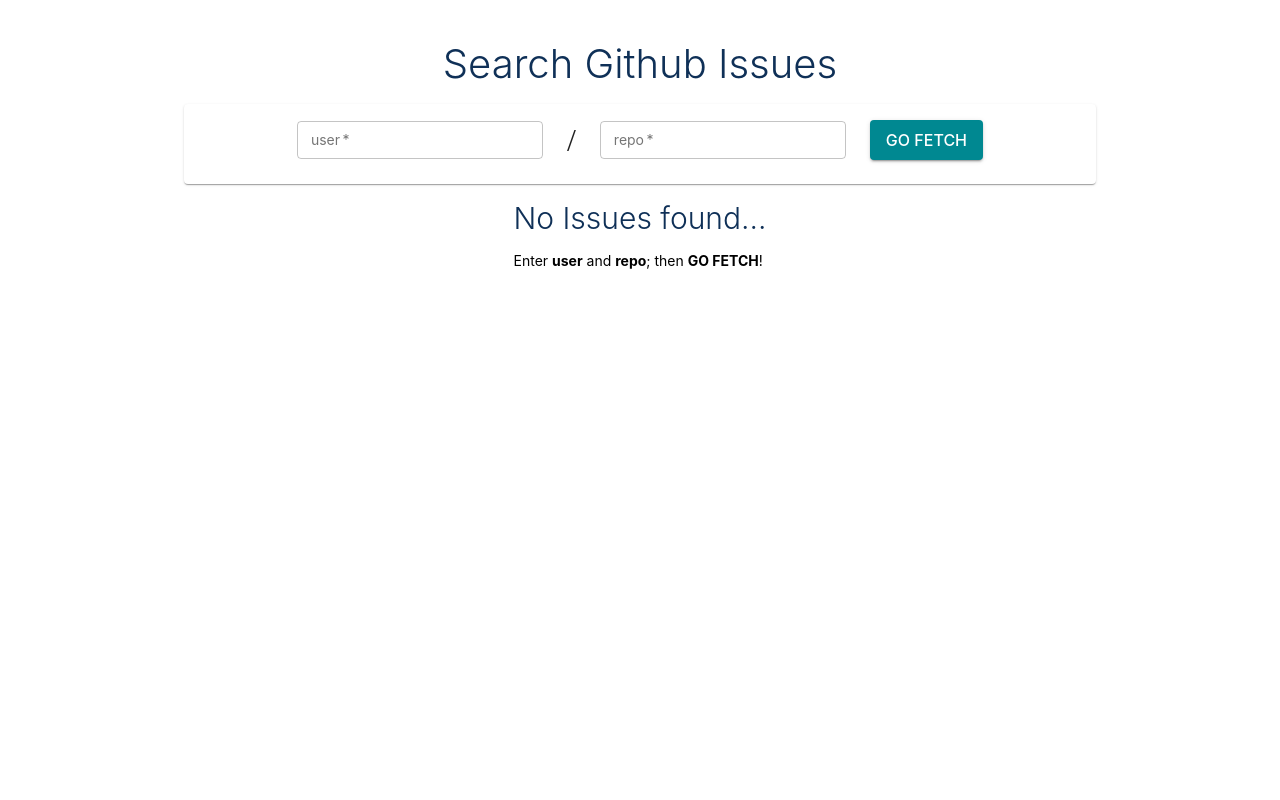
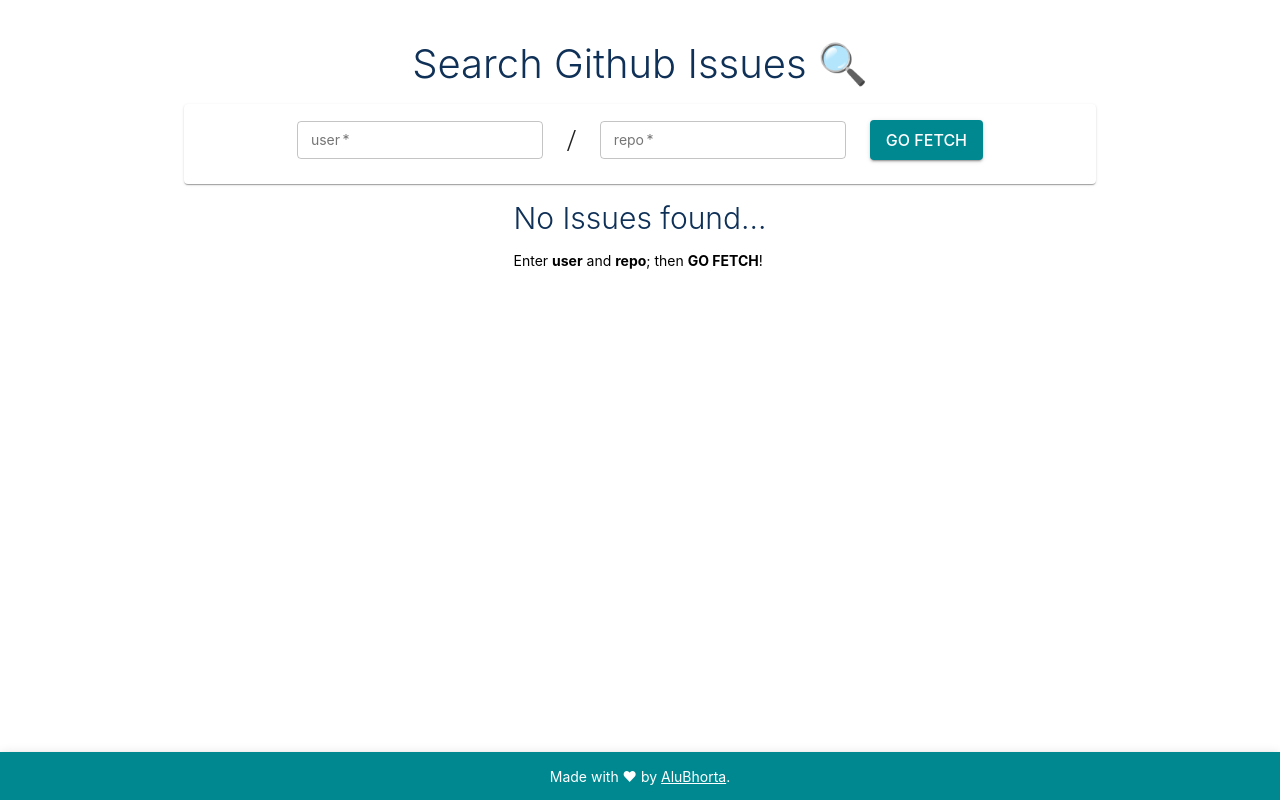
Before and after one commit to AluBhorta/cactus-frontend-assignment, a React (Create React App) app: page / in a window 1280 px wide. Built offline with nearby package versions, Linux system fonts and the light colour scheme.

Commit message:
fix warnings add footer add gh-pages

```diff
--- a/src/app.tsx
+++ b/src/app.tsx
@@ -1,10 +1,10 @@
 import React, { useState } from "react";
-import { Box, Container, Typography } from "@material-ui/core";
+import { AppBar, Box, Container, Typography } from "@material-ui/core";
 
 import IssueForm from "./components/issue-form";
 import IssueList from "./components/issue-list";
 import NoResults from "./components/no-results";
-
+import Footer from "./components/footer";
 
 function App() {
     const [user, setUser] = useState("");
@@ -21,7 +21,7 @@
                 <Container maxWidth="md">
                     <div className="text-center mb">
                         <Typography variant="h1" color="secondary">
-                            Search Github Issues
+                            Search Github Issues {" 🔍"}
                         </Typography>
                     </div>
 
@@ -33,6 +33,8 @@
                         <NoResults />
                     )}
                 </Container>
+
+                <Footer />
             </Box>
         </>
     );
--- a/src/components/comment-item.tsx
+++ b/src/components/comment-item.tsx
@@ -22,14 +22,14 @@
                     }}
                 >
                     <div>
-                        <Typography>
+                        <Typography component={"span"}>
                             <div>
                                 By <strong>{comment.user.login}</strong> |{" "}
                                 {toMomentAgo(comment.created_at)}
                             </div>
                         </Typography>
 
-                        <Typography noWrap={false}>
+                        <Typography component={"span"} noWrap={false}>
                             <ReactMarkdown allowDangerousHtml>
                                 {comment.body}
                             </ReactMarkdown>
--- /dev/null
+++ b/src/components/footer.tsx
@@ -0,0 +1,33 @@
+import { AppBar, Toolbar, Typography } from "@material-ui/core";
+import React from "react";
+
+const Footer: React.FC = () => {
+    return (
+        <>
+            <AppBar
+                position="fixed"
+                style={{
+                    top: "auto",
+                    bottom: 0,
+                }}
+            >
+                <Toolbar variant="dense">
+                    <div style={{ margin: "auto" }}>
+                        <Typography color="inherit">
+                            Made with {"❤"} by{" "}
+                            <a
+                                style={{ color: "#fff" }}
+                                href="http://github.com/AluBhorta"
+                            >
+                                AluBhorta
+                            </a>
+                            .
+                        </Typography>
+                    </div>
+                </Toolbar>
+            </AppBar>
+        </>
+    );
+};
+
+export default Footer;
--- a/src/components/issue-item.tsx
+++ b/src/components/issue-item.tsx
@@ -29,7 +29,11 @@
                 >
                     <Grid container>
                         <Grid item xs={12}>
-                            <Typography variant="h2" color="secondary">
+                            <Typography
+                                component={"span"}
+                                variant="h2"
+                                color="secondary"
+                            >
                                 <ReactMarkdown allowDangerousHtml>
                                     {issue.title}
                                 </ReactMarkdown>
@@ -37,7 +41,7 @@
                         </Grid>
 
                         <Grid item>
-                            <Typography>
+                            <Typography component={"span"}>
                                 By <strong>{issue.user.login}</strong> |{" "}
                                 {toMomentAgo(issue.created_at)}
                             </Typography>
@@ -46,9 +50,13 @@
                 </AccordionSummary>
 
                 <AccordionDetails>
-                    <Grid container spacing={2} >
+                    <Grid container spacing={2}>
                         <Grid item xs={12}>
-                            <Typography className="issue-body" noWrap={false}>
+                            <Typography
+                                component={"span"}
+                                className="issue-body"
+                                noWrap={false}
+                            >
                                 <ReactMarkdown allowDangerousHtml>
                                     {issue.body}
                                 </ReactMarkdown>
```
Also changed, not shown: package.json (+7 -1 lines), 1 other file (tests, documents, lock files or other folders).
